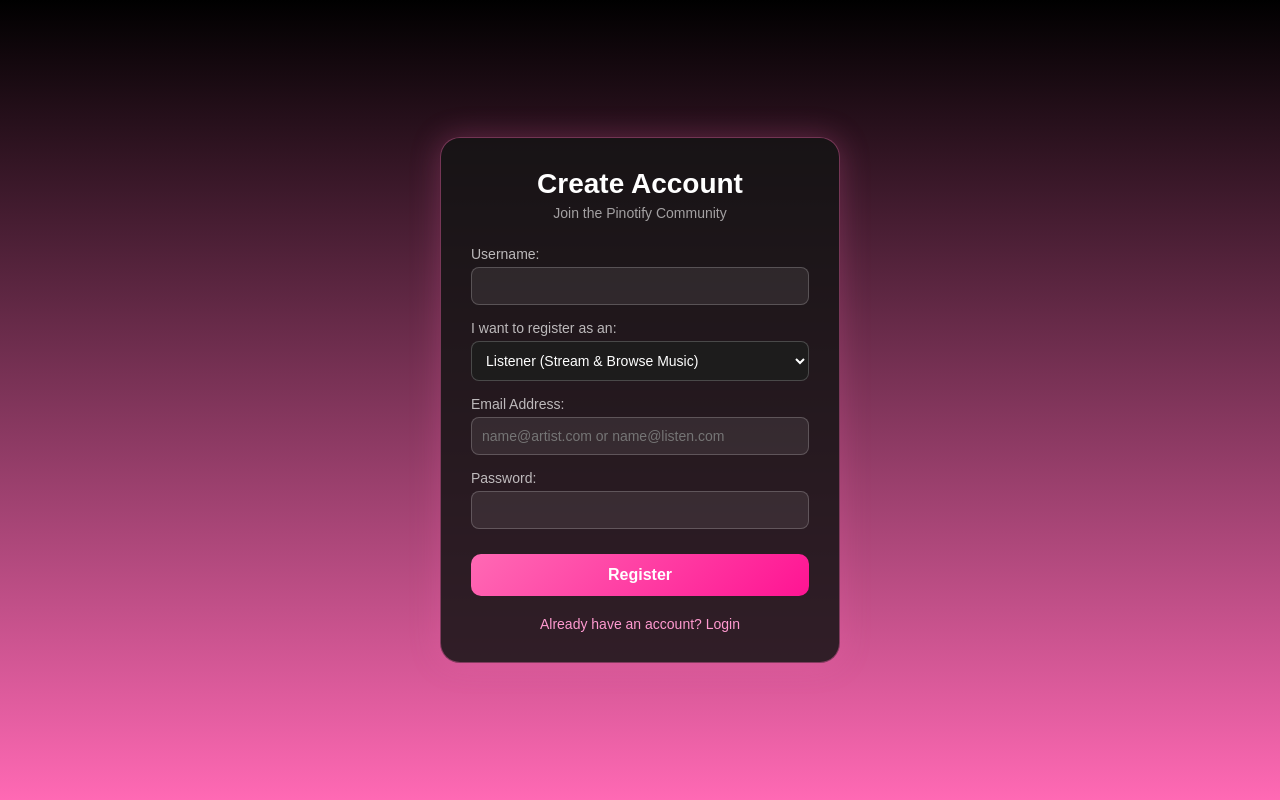
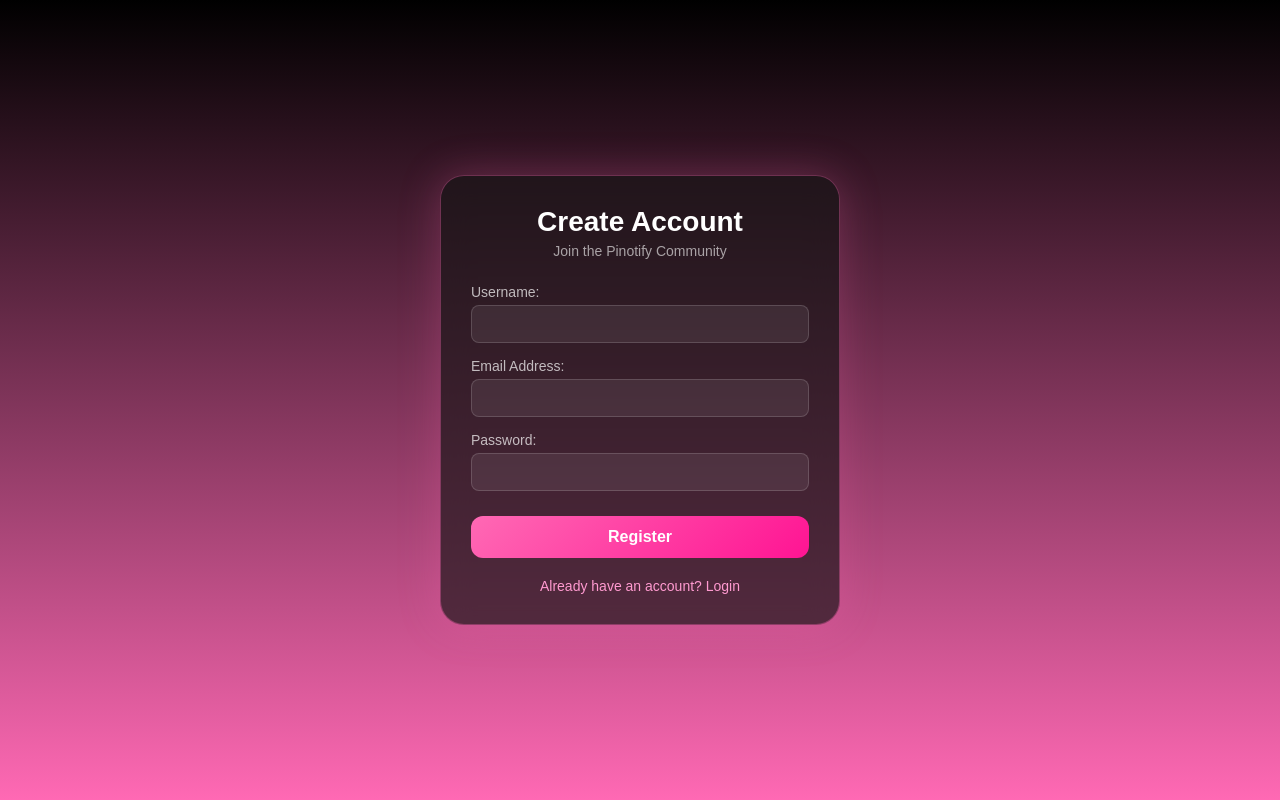
Before and after one commit to orphxc/pinotifyV1, a PHP site: page /register.php in a window 1280 px wide. Run offline with PHP 8.4, Linux system fonts and the light colour scheme.

Commit message:
updated code

```diff
--- /dev/null
+++ b/admin/index.php
@@ -0,0 +1 @@
+index.php
--- /dev/null
+++ b/admin/manage_genres.php
@@ -0,0 +1 @@
+log_play.php
--- /dev/null
+++ b/admin/manage_songs.php
@@ -0,0 +1 @@
+editSong.php
--- /dev/null
+++ b/admin/manage_users.php
@@ -0,0 +1 @@
+deleteSong.php
--- a/register.php
+++ b/register.php
@@ -4,58 +4,38 @@ include "dbconn.php";
 
 if (isset($_POST['register'])) {
 
-    $username = mysqli_real_escape_string(
-        $conn,
-        $_POST['username']
-    );
+    $username = $_POST['username'];
+    $email = $_POST['email'];
+    $password = $_POST['password_hash']; // Captures the raw password string
 
-    $email = mysqli_real_escape_string(
-        $conn,
-        $_POST['email']
-    );
+    // 1. FIXED: Properly hash the password using standard PHP encryption
+    $secure_password_hash = password_hash($password, PASSWORD_DEFAULT);
 
-    $password_hash = mysqli_real_escape_string(
-        $conn,
-        $_POST['password_hash']
-    );
+    // 2. PRIVATE ROLE CONTROL: Baseline role fallback prevents client-side manipulation
+    $role = 'user';
 
-    // Capture the user's manual selection from the dropdown
-    $selected_role = mysqli_real_escape_string($conn, $_POST['role']);
+    // Check if username already exists using secure Prepared Statements
+    $check_stmt = $conn->prepare("SELECT user_id FROM users WHERE username = ?");
+    $check_stmt->bind_param("s", $username);
+    $check_stmt->execute();
+    $check_result = $check_stmt->get_result();
 
-    // EMAIL-BASED ROLE LOGIC WITH MANUAL OVERRIDE SAFEGUARD
-    $lowercase_email = strtolower($email);
-
-    if (str_ends_with($lowercase_email, '@listen.com')) {
-        $role = 'listener';
-    } elseif (str_ends_with($lowercase_email, '@artist.com')) {
-        $role = 'user';
-    } else {
-        // If they use a standard email (like gmail), fall back to their dropdown choice
-        $role = $selected_role;
-    }
-
-    // Check if username already exists
-    $check = "SELECT * FROM users WHERE username = '$username'";
-    $check_result = mysqli_query($conn, $check);
-
-    if (mysqli_num_rows($check_result) > 0) {
+    if ($check_result->num_rows > 0) {
         echo "<script>alert('Username already exists.');</script>";
     } else {
 
-        // Insert new user tracking the programmatic role assignment state
-        $insert = "INSERT INTO users (username, email, password_hash, role)
-                   VALUES ('$username', '$email', '$password_hash', '$role')";
+        // 3. Database operation targeting your explicit layout fields
+        $insert_stmt = $conn->prepare("INSERT INTO users (username, email, password_hash, role) VALUES (?, ?, ?, ?)");
+        $insert_stmt->bind_param("ssss", $username, $email, $secure_password_hash, $role);
 
-        $result = mysqli_query($conn, $insert);
-
-        if ($result) {
-            $display_role = ($role === 'user') ? 'Artist' : 'Listener';
+        if ($insert_stmt->execute()) {
             echo "<script>
-                    alert('Registration successful as an " . $display_role . "!');
+                    alert('Registration successful!');
                     window.location.href='index.php';
                   </script>";
+            exit();
         } else {
-            echo "Registration failed: " . mysqli_error($conn);
+            echo "Registration failed: " . $conn->error;
         }
     }
 }
@@ -66,46 +46,38 @@ if (isset($_POST['register'])) {
 <html>
 <head>
     <meta charset="utf-8">
+    <meta name="viewport" content="width=device-width, initial-scale=1">
     <title>Pinotify - Create Account</title>
 </head>
 <body style="font-family: Arial, sans-serif; background: linear-gradient(to bottom, #000000, #ff69b4) fixed; margin: 0; padding: 0; display: flex; justify-content: center; align-items: center; min-height: 100vh;">
 
-    <!-- Registration Card -->
-    <div style="width: 100%; max-width: 400px; background: rgba(20, 20, 20, 0.85); border: 1px solid rgba(255, 105, 180, 0.4); border-radius: 20px; box-shadow: 0 0 30px rgba(255, 105, 180, 0.25); padding: 30px; box-sizing: border-box; color: #ffffff;">
+    <!-- Secure Registration Card Wrapper -->
+    <div style="width: 100%; max-width: 400px; background: rgba(20, 20, 20, 0.65); backdrop-filter: blur(14px); -webkit-backdrop-filter: blur(14px); border: 1px solid rgba(255, 105, 180, 0.35); border-radius: 24px; box-shadow: 0 0 40px rgba(255, 105, 180, 0.25); padding: 30px; box-sizing: border-box; color: #ffffff;">
 
         <h2 style="text-align: center; margin-top: 0; margin-bottom: 5px; font-size: 28px; font-weight: bold;">Create Account</h2>
         <p style="text-align: center; margin-top: 0; margin-bottom: 25px; color: rgba(255, 255, 255, 0.6); font-size: 14px;">Join the Pinotify Community</p>
 
         <form method="POST">
-            <!-- Username -->
+            <!-- Username Input -->
             <div style="margin-bottom: 15px;">
                 <label style="display: block; margin-bottom: 5px; color: rgba(255, 255, 255, 0.7); font-size: 14px;">Username:</label>
-                <input type="text" name="username" required style="width: 100%; padding: 10px; border: 1px solid rgba(255, 255, 255, 0.2); border-radius: 8px; background: rgba(255, 255, 255, 0.08); color: #ffffff; box-sizing: border-box; font-size: 14px;">
+                <input type="text" name="username" required style="width: 100%; padding: 10px; border: 1px solid rgba(255, 255, 255, 0.15); border-radius: 8px; background: rgba(255, 255, 255, 0.08); color: #ffffff; box-sizing: border-box; font-size: 14px; outline: none;">
             </div>
 
-            <!-- Account Type Selection Dropdown -->
+            <!-- Email Address Input -->
             <div style="margin-bottom: 15px;">
-                <label style="display: block; margin-bottom: 5px; color: rgba(255, 255, 255, 0.7); font-size: 14px;">I want to register as an:</label>
-                <select name="role" required style="width: 100%; padding: 10px; border: 1px solid rgba(255, 255, 255, 0.2); border-radius: 8px; background: rgba(30, 30, 30, 0.95); color: #ffffff; box-sizing: border-box; font-size: 14px; cursor: pointer;">
-                    <option value="listener">Listener (Stream & Browse Music)</option>
-                    <option value="user">Artist / Creator (Upload Tracks)</option>
-                </select>
+                <label style="display: block; margin-bottom: 5px; color: rgba(255, 255, 255, 0.7); font-size: 14px;">Email Address:</label>
+                <input type="email" name="email" required style="width: 100%; padding: 10px; border: 1px solid rgba(255, 255, 255, 0.15); border-radius: 8px; background: rgba(255, 255, 255, 0.08); color: #ffffff; box-sizing: border-box; font-size: 14px; outline: none;">
             </div>
 
-            <!-- Email Address -->
-            <div style="margin-bottom: 15px;">
-                <label style="display: block; margin-bottom: 5px; color: rgba(255, 255, 255, 0.7); font-size: 14px;">Email Address:</label>
-                <input type="email" name="email" required placeholder="name@artist.com or name@listen.com" style="width: 100%; padding: 10px; border: 1px solid rgba(255, 255, 255, 0.2); border-radius: 8px; background: rgba(255, 255, 255, 0.08); color: #ffffff; box-sizing: border-box; font-size: 14px;">
+            <!-- Password Input -->
+            <div style="margin-bottom: 25px;">
+                <label style="display: block; margin-bottom: 5px; color: rgba(255, 255, 255, 0.7); font-size: 14px;">Password:</label>
+                <input type="password" name="password_hash" required style="width: 100%; padding: 10px; border: 1px solid rgba(255, 255, 255, 0.15); border-radius: 8px; background: rgba(255, 255, 255, 0.08); color: #ffffff; box-sizing: border-box; font-size: 14px; outline: none;">
             </div>
 
-            <!-- Password -->
-            <div style="margin-bottom: 25px;">
-                <label style="display: block; margin-bottom: 5px; color: rgba(255, 255, 255, 0.7); font-size: 14px;">Password:</label>
-                <input type="password" name="password_hash" required style="width: 100%; padding: 10px; border: 1px solid rgba(255, 255, 255, 0.2); border-radius: 8px; background: rgba(255, 255, 255, 0.08); color: #ffffff; box-sizing: border-box; font-size: 14px;">
-            </div>
-
-            <!-- Submit Button -->
-            <button type="submit" name="register" style="width: 100%; padding: 12px; border: none; border-radius: 10px; background: linear-gradient(135deg, #ff69b4, #ff1493); color: #ffffff; font-weight: bold; font-size: 16px; cursor: pointer; transition: opacity 0.2s;">
+            <!-- Submit Button Trigger -->
+            <button type="submit" name="register" style="width: 100%; padding: 12px; border: none; border-radius: 12px; background: linear-gradient(135deg, #ff69b4, #ff1493); color: #ffffff; font-weight: bold; font-size: 16px; cursor: pointer; transition: transform 0.15s, box-shadow 0.15s;">
                 Register
             </button>
         </form>
```
Also changed, not shown: index.php (+7 -23 lines), login.php (+18 -15 lines).
